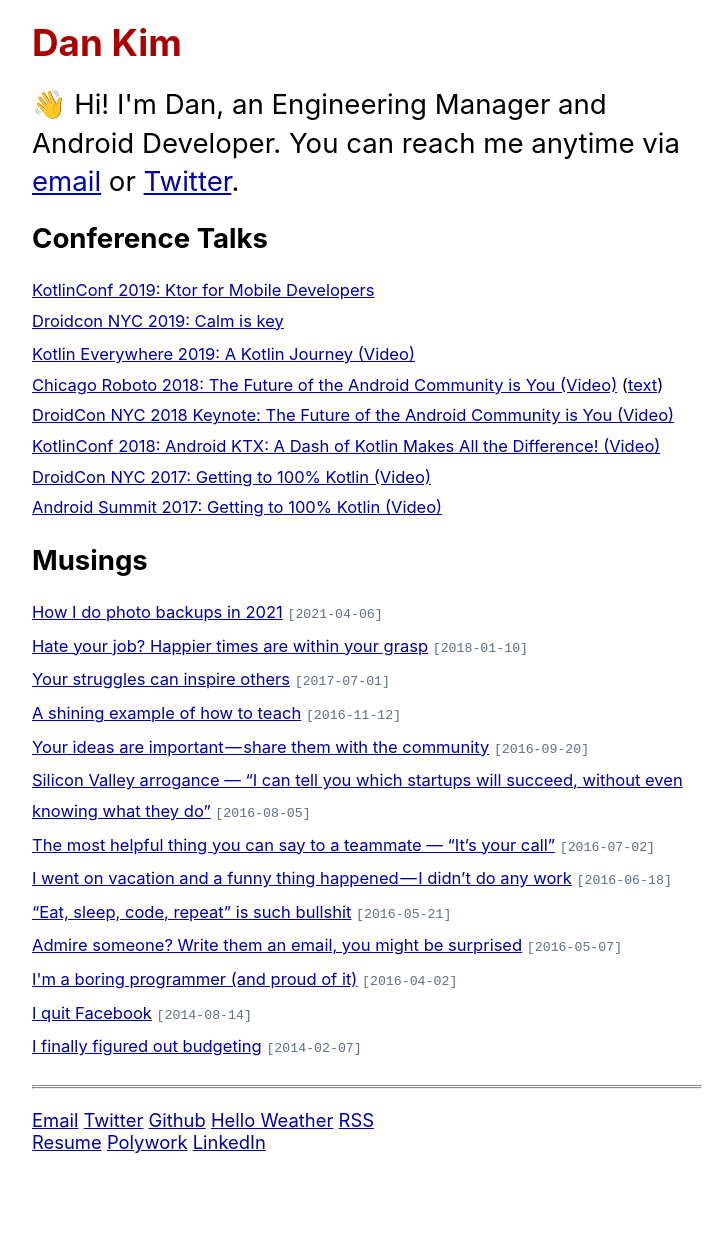
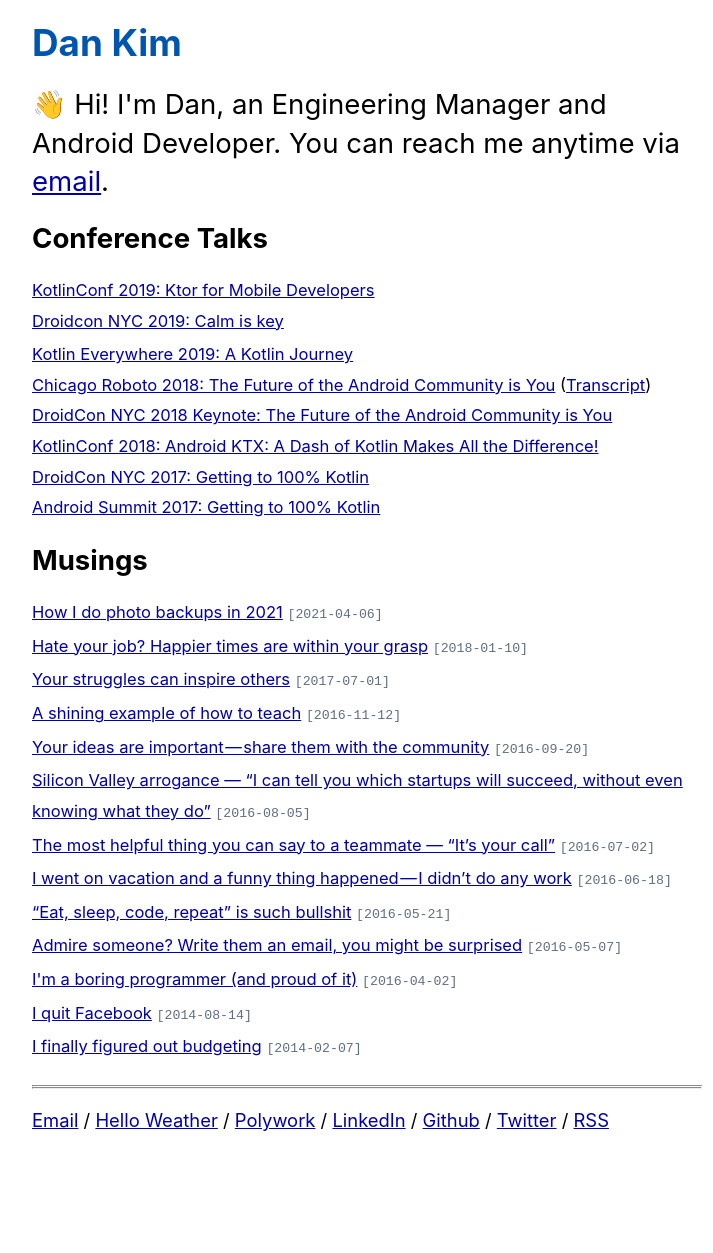
Before and after one commit to lateplate/lateplate.github.io, a Jekyll site: the page built from index.html, in a window 1280 px wide. Shown: the whole page, without its empty margins (273-986 px from the left). Built offline with Jekyll 4.4.1, drawn with Linux system fonts in a browser that asks for light colours; after the commit the page ends 1231 px from its top, so only the background shows below that.

Commit message:
Clean up some links/colors

```diff
--- a/_layouts/default.html
+++ b/_layouts/default.html
@@ -22,16 +22,13 @@
         <div class="footer">
             <div class="contact">
                 <p>
-                    <a href="mailto:hello@dankim.org">Email</a>
-                    <a href="https://twitter.com/dankim">Twitter</a>
-                    <a href="https://github.com/lateplate">Github</a>
-                    <a href="https://helloweather.com">Hello Weather</a>
+                    <a href="mailto:hello@dankim.org">Email</a> /
+                    <a href="https://helloweather.com">Hello Weather</a> /
+                    <a href="https://www.polywork.com/dankim">Polywork</a> /
+                    <a href="https://www.linkedin.com/in/dankim312/">LinkedIn</a> /
+                    <a href="https://github.com/lateplate">Github</a> /
+                    <a href="https://twitter.com/dankim">Twitter</a> /
                     <a href="/rss.xml">RSS</a>
-                </p>
-                <p>
-                    <a href="/assets/dan_kim_resume.pdf">Resume</a>
-                    <a href="https://www.polywork.com/dankim">Polywork</a>
-                    <a href="https://www.linkedin.com/in/dankim312/">LinkedIn</a>
                 </p>
             </div>
         </div>
--- a/css/main.css
+++ b/css/main.css
@@ -110,7 +110,7 @@
 }
 
 .title a {
-    color: #a00;
+    color: #0055ae;
 }
 
 .title a:hover {
--- a/index.html
+++ b/index.html
@@ -3,19 +3,19 @@
 title: dankim.org
 ---
 <p class="big">👋 Hi! I'm Dan, an Engineering Manager and Android Developer. You can reach me anytime
-  via <a href="mailto:hello@dankim.org">email</a> or <a href="https://twitter.com/dankim">Twitter</a>.
+  via <a href="mailto:hello@dankim.org">email</a>.
 </p>
 <div id="home">
   <h2>Conference Talks</h2>
   <ul class="posts">
       <li><a href="/2019/12/16/kotlinconf-2019-ktor.html" class="post_title">KotlinConf 2019: Ktor for Mobile Developers</a</li>
       <li><a href="/2019/09/29/droidcon-nyc-calm-is-key.html" class="post_title">Droidcon NYC 2019: Calm is key</a><span></li>
-      <li><a href="https://www.youtube.com/watch?v=tnBVD6WLj9M" class="post_title">Kotlin Everywhere 2019: A Kotlin Journey (Video)</a></li>
-      <li><a href="https://www.youtube.com/watch?v=BSmtImhy6kE" class="post_title">Chicago Roboto 2018: The Future of the Android Community is You (Video)</a> (<a href="/2018/09/07/the-future-of-the-android-community-is-you.html" class="post_title">text</a>)</li>
-      <li><a href="https://www.youtube.com/watch?v=NRUmRtCv0co" class="post_title">DroidCon NYC 2018 Keynote: The Future of the Android Community is You (Video)</a></li>
-      <li><a href="https://www.youtube.com/watch?v=LP3PaPrIFHo" class="post_title">KotlinConf 2018: Android KTX: A Dash of Kotlin Makes All the Difference! (Video)</a></li>
-      <li><a href="https://www.youtube.com/watch?v=fsUF5f4GnHc" class="post_title">DroidCon NYC 2017: Getting to 100% Kotlin (Video)</a></li>
-      <li><a href="https://www.youtube.com/watch?v=wsQfyNilJAI" class="post_title">Android Summit 2017: Getting to 100% Kotlin (Video)</a></li>
+      <li><a href="https://www.youtube.com/watch?v=tnBVD6WLj9M" class="post_title">Kotlin Everywhere 2019: A Kotlin Journey</a></li>
+      <li><a href="https://www.youtube.com/watch?v=BSmtImhy6kE" class="post_title">Chicago Roboto 2018: The Future of the Android Community is You</a> (<a href="/2018/09/07/the-future-of-the-android-community-is-you.html" class="post_title">Transcript</a>)</li>
+      <li><a href="https://www.youtube.com/watch?v=NRUmRtCv0co" class="post_title">DroidCon NYC 2018 Keynote: The Future of the Android Community is You</a></li>
+      <li><a href="https://www.youtube.com/watch?v=LP3PaPrIFHo" class="post_title">KotlinConf 2018: Android KTX: A Dash of Kotlin Makes All the Difference!</a></li>
+      <li><a href="https://www.youtube.com/watch?v=fsUF5f4GnHc" class="post_title">DroidCon NYC 2017: Getting to 100% Kotlin</a></li>
+      <li><a href="https://www.youtube.com/watch?v=wsQfyNilJAI" class="post_title">Android Summit 2017: Getting to 100% Kotlin</a></li>
   </ul>
   <h2>Musings</h2>
     <ul class="posts">
```
Also changed, not shown: 1 other file.
